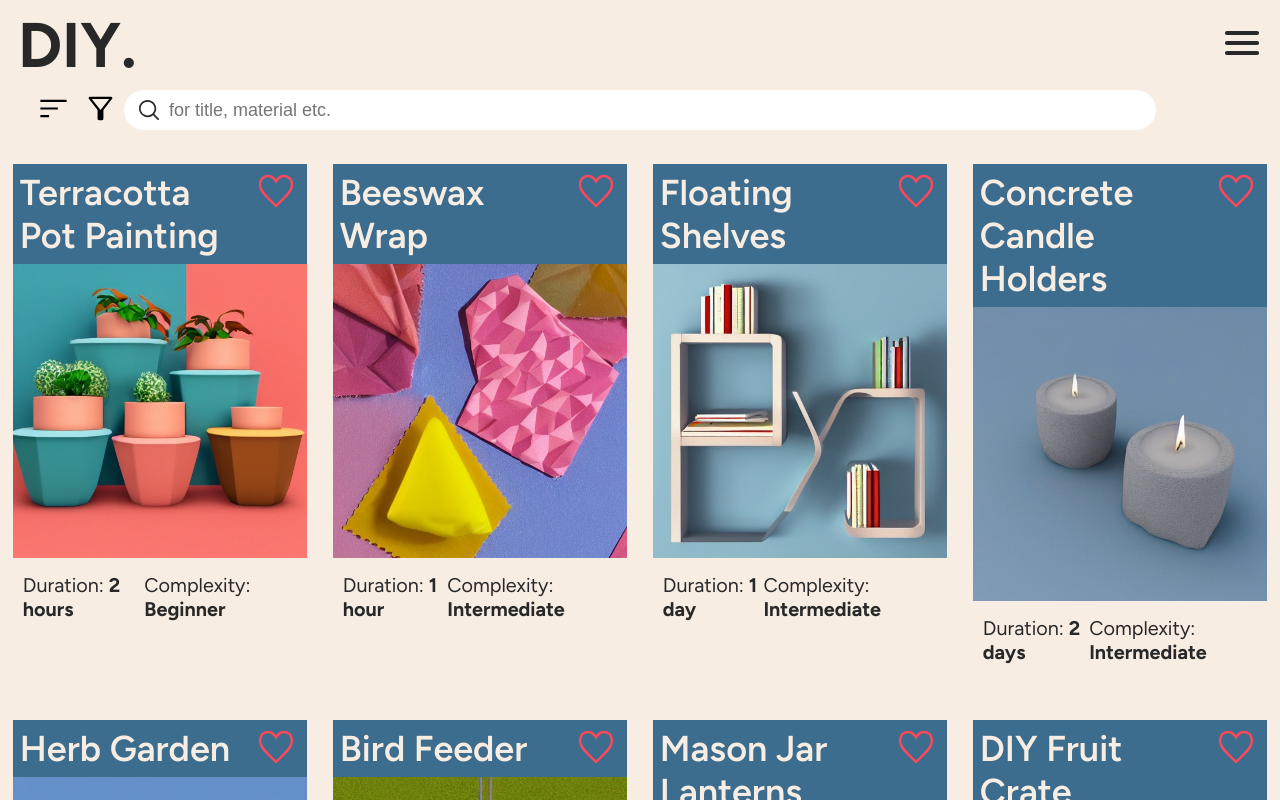
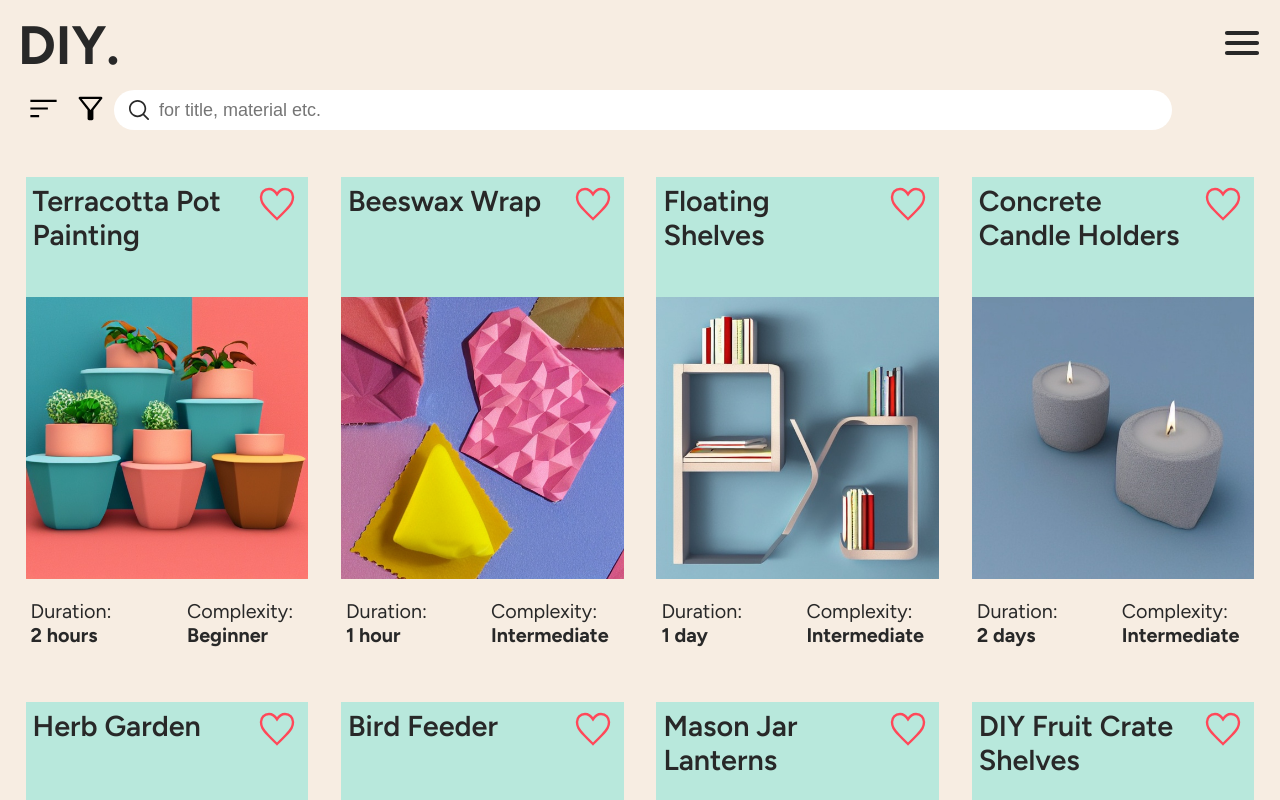
Before and after one commit to jana-scheidemann/DIY.-2.0, a Next.js app: page / in a window 1280 px wide. Shown: the top 800 px of the page. Built offline with nearby package versions, Linux system fonts and the light colour scheme.

Commit message:
clean code

```diff
--- a/components/Layout.js
+++ b/components/Layout.js
@@ -75,20 +75,21 @@ export default function Layout({ children, onResetFilters, onAddProject }) {
   );
 }
 const StyledNavigation = styled.nav`
-  position: static;
+  position: sticky;
   top: 0;
+  background-color: var(--lightbeige);
   height: 5em;
   width: 100vw;
   display: flex;
   justify-content: space-between;
   align-items: center;
   padding: 1em;
-  z-index: 4;
+  z-index: 2;
 `;
 
 const StyledNavigationMenu = styled.nav`
   position: fixed;
-  z-index: 5;
+  z-index: 3;
   top: 0;
   right: 0;
   width: 100%;
@@ -110,7 +111,6 @@ const StyledNavigationMenu = styled.nav`
 `;
 
 const StyledNavigationLink = styled(Link)`
-  text-decoration: none;
   color: var(--lightbeige);
   font-size: 1.4em;
   font-weight: 500;
--- a/components/Project.js
+++ b/components/Project.js
@@ -38,14 +38,14 @@ export default function Project({
 
         <StyledArticleTags>
           <StyledArticleTag>
-          Duration: <strong>{duration}</strong>
+            Duration:
+            <br /> <strong>{duration}</strong>
           </StyledArticleTag>
           <StyledArticleTag>
-          Complexity: <strong>{complexity}</strong>
+            Complexity: <br /> <strong>{complexity}</strong>
           </StyledArticleTag>
         </StyledArticleTags>
       </StyledLink>
-
     </StyledContainer>
   );
 }
@@ -57,45 +57,41 @@ const StyledContainer = styled.div`
   @media screen and (min-width: 600px) {
     width: 45%;
     height: auto;
-    padding: 1%;
   }
 
   @media screen and (min-width: 900px) {
-    width: 32%;
+    width: 30%;
     height: auto;
-    padding: 1%;
   }
 
   @media screen and (min-width: 1200px) {
-    width: 25%;
+    width: 23%;
     height: auto;
-    padding: 1%;
   }
 `;
 
 const StyledArticle = styled.article`
   width: 100%;
-  background-color: var(--darkblue);
-  color: var(--lightbeige);
+  height: 120px;
+  background-color: var(--lightblue);
   display: flex;
   justify-content: space-between;
   align-items: flex-start;
 `;
 
 const StyledLink = styled(Link)`
-  color: var(--link-text);
-  text-decoration: none;
-  z-index: 2
+  color: var(--text-color);
 `;
 
 const StyledArticleTags = styled.div`
   display: flex;
   justify-content: space-between;
-  margin: 10px 10px 30px 10px;
+  margin: 10px 10px 30px 0px;
 `;
 
 const StyledArticleTag = styled.p`
   font-size: 1.1em;
   font-weight: 400;
   margin: 0;
+  padding: 5px;
 `;
--- a/components/ProjectDetails.js
+++ b/components/ProjectDetails.js
@@ -126,8 +126,8 @@ export default function ProjectDetails({
 
 const StyledArticle = styled.article`
   width: 100%;
-  background-color: var(--darkblue);
-  color: var(--lightbeige);
+  background-color: var(--lightblue);
+  color: var(--text-color);
   display: flex;
   justify-content: space-between;
   align-items: flex-start;
--- a/components/SearchField.js
+++ b/components/SearchField.js
@@ -7,6 +7,7 @@ import {
   StyledSearchItem,
   StyledInputSearchField,
   StyledInputSearchFieldContainer,
+  StyledRadioButton,
 } from "./StyledComponents/StyledInput";
 import {
   StyledButton,
@@ -25,6 +26,7 @@ export default function SearchField({
   handleSearch,
   onFilterProjects,
   onResetFilters,
+  searchResults,
 }) {
   const [isOpenSort, setIsOpenSort] = useState(false);
   const [isOpenFilter, setIsOpenFilter] = useState(false);
@@ -135,66 +137,83 @@ export default function SearchField({
 
           <StyledFilterContainer>
             <StyledHeadlineH5>Duration:</StyledHeadlineH5>
+            <label htmlFor="duration-short">
               <input
                 type="radio"
                 id="duration-short"
                 name="duration"
                 value="short"
               />
-            <label htmlFor="duration-short">&lt; 2 hours</label>
+              &lt; 2 hours
+            </label>
 
+            <label htmlFor="duration-medium">
               <input
                 type="radio"
                 id="duration-medium"
                 name="duration"
                 value="medium"
               />
-            <label htmlFor="duration-medium">2 - 23 hours</label>
+              2 - 23 hours
+            </label>
 
+            <label htmlFor="duration-long">
               <input
                 type="radio"
                 id="duration-long"
                 name="duration"
                 value="long"
               />
-            <label htmlFor="duration-long">&gt; 23 hours</label>
+              &gt; 23 hours
+            </label>
           </StyledFilterContainer>
 
           <StyledFilterContainer>
             <StyledHeadlineH5>Complexity:</StyledHeadlineH5>
-
+            <label htmlFor="beginner">
               <input
                 type="radio"
                 id="beginner"
                 name="complexity"
                 value="Beginner"
               />
-            <label htmlFor="beginner">Beginner</label>
-
+              Beginner
+            </label>
+            <label htmlFor="intermediate">
               <input
                 type="radio"
                 id="intermediate"
                 name="complexity"
                 value="Intermediate"
               />
-            <label htmlFor="intermediate">Intermediate</label>
-
+              Intermediate
+            </label>
+            <label htmlFor="advanced">
               <input
                 type="radio"
                 id="advanced"
                 name="complexity"
                 value="Advanced"
               />
-            <label htmlFor="advanced">Advanced</label>
+              Advanced
+            </label>
           </StyledFilterContainer>
           <StyledButtonContainer>
             <StyledButton type="submit">Apply</StyledButton>
-            <StyledButton type="reset" value="Clear">Clear</StyledButton>
+            <StyledButton type="reset" value="Clear">
+              Clear
+            </StyledButton>
             <StyledButton type="button" onClick={onResetFilters}>
               Reset
             </StyledButton>
           </StyledButtonContainer>
         </StyledForm>
+      )}
+
+      {searchResults.length === 0 && (
+        <p hidden={false}>
+          No results found. Please adjust your search settings.
+        </p>
       )}
     </>
   );
@@ -214,9 +233,10 @@ border-radius: 10px;
 `;
 
 const StyledFilterContainer = styled.div`
- /* display: flex;
-  justify-content: flex-start;
-  margin: 0px 0px 0px 25px; */
+  display: flex;
+  flex-direction: column;
+  margin-left: 25px;
+  font-size: 16px;
 `;
 
 const StyledButtonSearch = styled.button`
@@ -234,7 +254,7 @@ const StyledDropdown = styled.select`
   margin: 0px 0px 20px 35px;
 
   &:focus {
-    outline-color: var(--background-color);
+    outline-color: var(--coral);
   }
 
   &:hover {
--- a/components/StyledComponents/StyledHeadline.js
+++ b/components/StyledComponents/StyledHeadline.js
@@ -1,12 +1,13 @@
 import styled from "styled-components";
 
 export const StyledHeadlineH1 = styled.h1`
-  font-size: 3.5em;
+  font-size: 3em;
   color: var(--text-color);
+  margin: 0;
 `;
 
 export const StyledHeadlineH2 = styled.h2`
-  font-size: 2em;
+  font-size: 1.6em;
   font-weight: 600;
   margin: 7px;
 `;
@@ -25,7 +26,7 @@ export const StyledHeadlineH4 = styled.h4`
 `;
 
 export const StyledHeadlineH5 = styled.h5`
-  font-size: 0.8;
-  font-weight: 500;
+  font-size: 1em;
+  font-weight: 400;
   margin: 10px 0px 10px 10px;
 `;
--- a/components/StyledComponents/StyledInput.js
+++ b/components/StyledComponents/StyledInput.js
@@ -2,10 +2,8 @@ import styled from "styled-components";
 
 export const StyledInputSearch = styled.label`
   display: flex;
-  justify-content: center;
-  align-items: flex-start;
-  width: 88%;
-  margin: 0px 0px 20px 30px;
+  width: 90%;
+  margin: 0px 0px 20px 20px;
 `;
 
 export const StyledInputSearchField = styled.input`
@@ -78,26 +76,11 @@ export const StyledFormContainerButtons = styled.div`
 `;
 
 export const StyledRadioButton = styled.input`
-  --s: 1.3em;
-  --c: var(--coral);
-  height: var(--s);
-  aspect-ratio: 1;
-  border: calc(var(--s) / 8) solid var(--coral);
-  padding: calc(var(--s) / 8);
-  background: radial-gradient(farthest-side, var(--c) 94%, #0000) 50%/0 0
-    no-repeat content-box;
-  border-radius: 50%;
-  outline-offset: calc(var(--s) / 10);
-  -webkit-appearance: none;
-  -moz-appearance: none;
-  appearance: none;
-  cursor: pointer;
-  font-size: inherit;
-  transition: 0.3s;
-
+  color: var(--coral);
+  background-color: var(--coral);
   &:checked {
-    border-color: var(--c);
-    background-size: 100%100%;
+    color: var(--coral);
+    outline: 1px solid var(--coral);
   }
 `;
 
--- a/components/StyledComponents/StyledModal.js
+++ b/components/StyledComponents/StyledModal.js
@@ -22,7 +22,7 @@ export default function StyledModal({ children, onCancel }) {
 
 const StyledPageBackground = styled.div`
   position: fixed;
-  z-index: 6;
+  z-index: 4;
   top: 0;
   left: 0;
   width: 100%;
@@ -34,7 +34,7 @@ const StyledModalContainer = styled.div`
   overflow-y: auto;
   max-height: calc(100% -10%);
   position: fixed;
-  z-index: 6;
+  z-index: 4;
   top: calc(5%);
   right: calc(5%);
   bottom: calc(5%);
--- a/components/StyledComponents/StyledModalMessage.js
+++ b/components/StyledComponents/StyledModalMessage.js
@@ -10,19 +10,19 @@ export default function StyledModalMessage({ children }) {
 
 const StyledPageBackground = styled.div`
   position: fixed;
-  z-index: 6;
+  z-index: 4;
   top: 0;
   left: 0;
   width: 100%;
   height: 100%;
-  background-color: var(--text-color);
+  background-color: rgba(0, 0, 0, 0.5);
 `;
 
 const StyledModalContainer = styled.div`
   overflow-y: auto;
   height: fit-content;
   position: fixed;
-  z-index: 6;
+  z-index: 4;
   top: calc(30%);
   right: calc(5%);
   bottom: calc(5%);
--- a/pages/_app.js
+++ b/pages/_app.js
@@ -3,14 +3,9 @@ import { useState } from "react";
 import { initialProjects } from "@/db/data";
 import GlobalStyle from "../styles";
 import Layout from "@/components/Layout";
-// import Link from "next/link";
-import StyledModalMessage from "@/components/StyledComponents/StyledModalMessage";
-// import styled from "styled-components";
 import Fuse from "fuse.js";
 import { ToastContainer, toast } from "react-toastify";
 import "react-toastify/dist/ReactToastify.css";
-import { StyledButton } from "@/components/StyledComponents/StyledButton";
-import Link from "next/link";
 
 export default function App({ Component, pageProps }) {
   const [projects, setProjects] = useState(initialProjects);
@@ -181,17 +176,6 @@ export default function App({ Component, pageProps }) {
           onSortComplexityStartLow={handleSortComplexityStartLow}
           onSortDuration={handleSortDuration}
         />
-
-        {searchResults.length === 0 && (
-          <StyledModalMessage>
-            <p>
-              No results found. <br /> Please adjust your search settings.
-            </p>
-            <StyledButton onClick={resetProjectFilter}>
-              <Link href={"/"}>Back</Link>
-            </StyledButton>
-          </StyledModalMessage>
-        )}
       </Layout>
     </>
   );
--- a/pages/index.js
+++ b/pages/index.js
@@ -1,7 +1,6 @@
 import Project from "@/components/Project";
 import styled from "styled-components";
 import SearchField from "@/components/SearchField";
-// import { StyledSection } from "@/components/StyledComponents/StyledSection";
 
 export default function HomePage({
   handleSearch,
@@ -24,6 +23,7 @@ export default function HomePage({
         onSortDuration={onSortDuration}
         onFilterProjects={onFilterProjects}
         onResetFilters={onResetFilters}
+        searchResults={searchResults}
       />
 
       <StyledSection>
@@ -49,10 +49,12 @@ export default function HomePage({
 const StyledSection = styled.section`
   display: flex;
   flex-direction: column;
-  justify-content: space-between;
+  gap: 20px;
 
   @media screen and (min-width: 600px) {
     flex-direction: row;
     flex-wrap: wrap;
+    justify-content: space-between;
+    padding: 2%;
   }
 `;
```
Also changed, not shown: pages/projects/favorites.js (+5 -16 lines), public/images/diy-birdhouse.png. Lines whose indentation alone changed are shown as unchanged.
